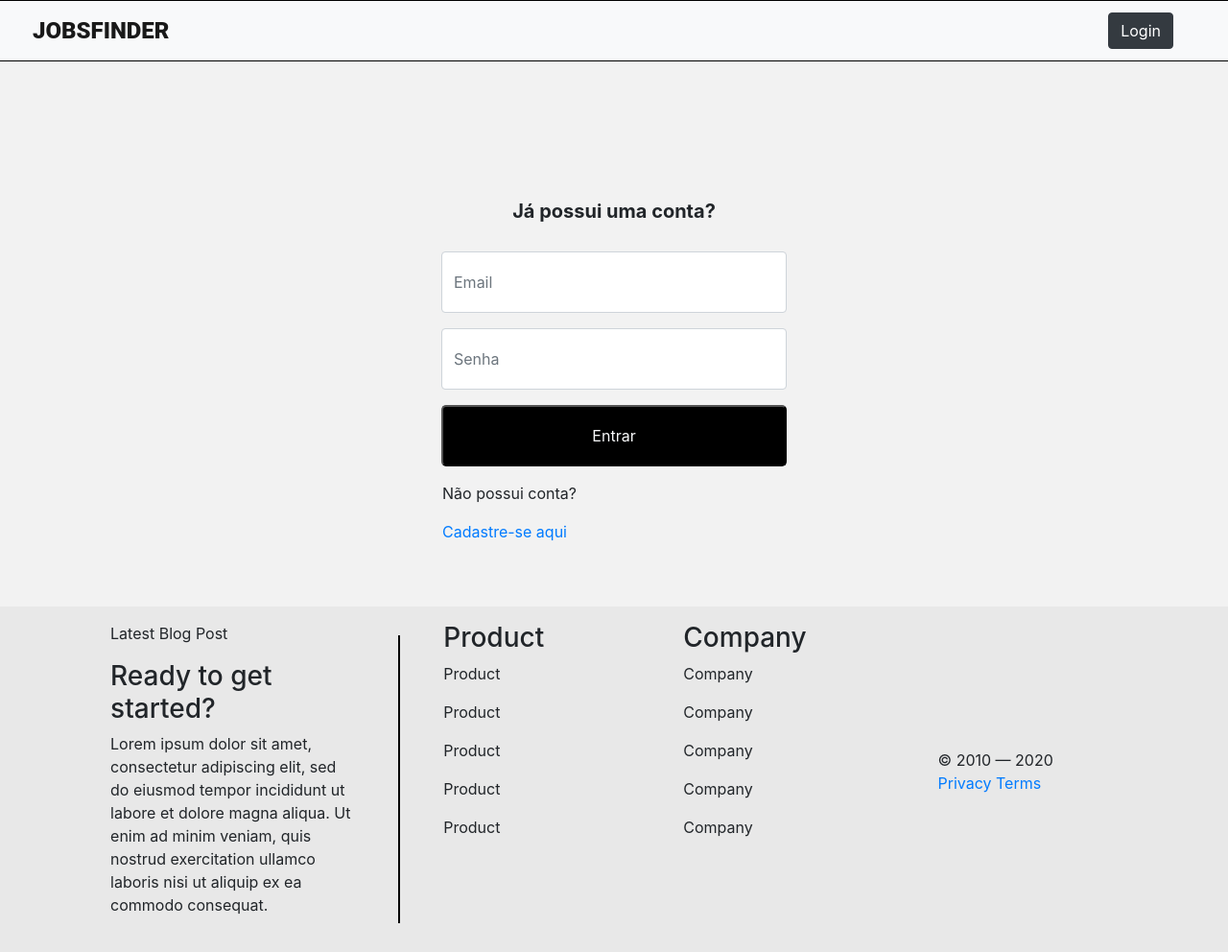
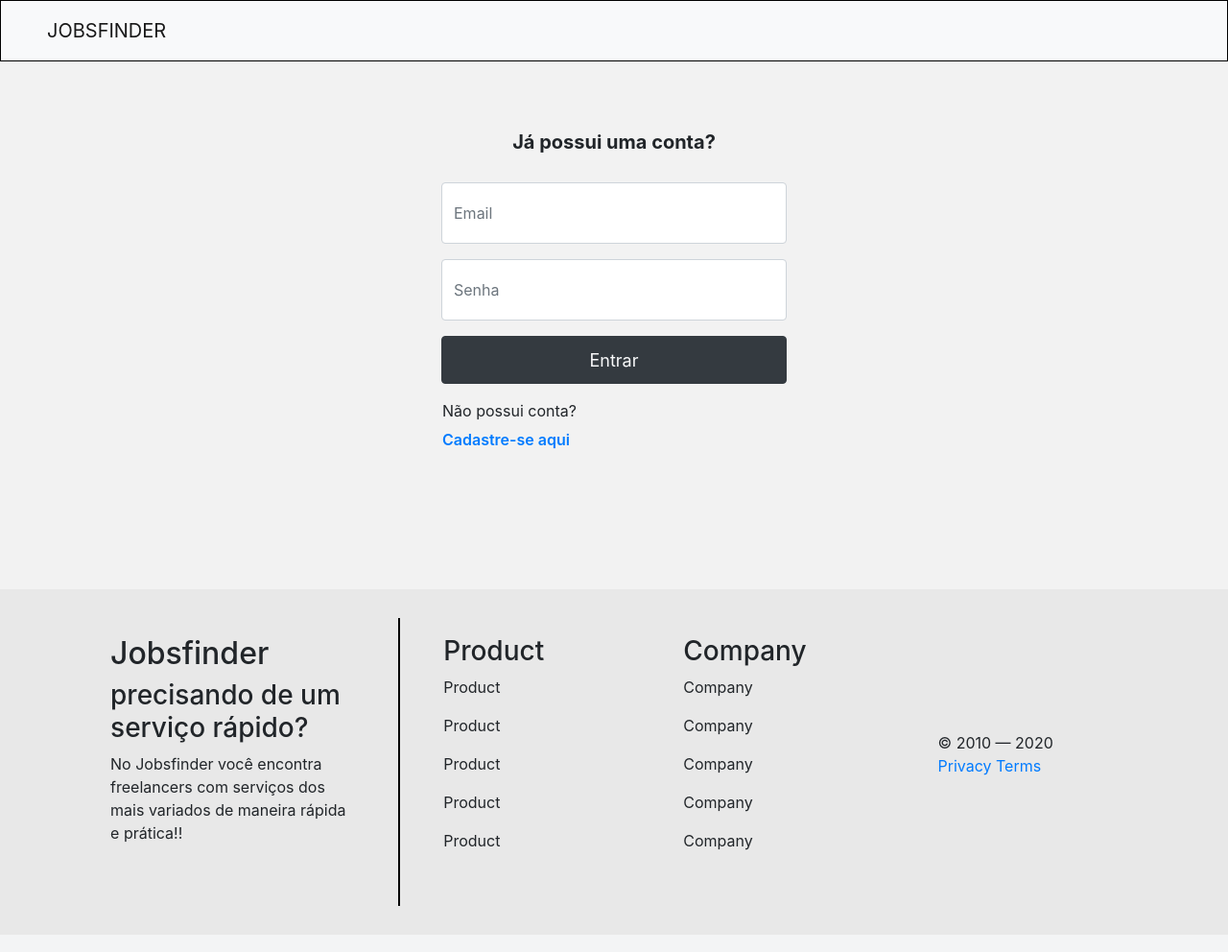
Before and after one commit to filipemota130/Jobsfinder, a Flask app: page /login in a window 1280 px wide. Shown: the whole page at 96% size. Run offline with Flask 2, Linux system fonts and the light colour scheme; some libraries are stand-ins or nearby versions.

Commit message:
Merge branch 'master' of https://github.com/filipemota130/Jobsfinder

```diff
--- a/app/controllers/router.py
+++ b/app/controllers/router.py
@@ -76,9 +76,8 @@ def perfil(id):
     user= User.query.filter_by(id=id).first()
     return render_template('perfil.html', user=user)
 
-
-@app.route('/cadastroJob', methods=['GET', 'POST'])
-def cadastroJobs():
+@app.route('/cadastroJob/<int:id>', methods=['GET', 'POST'])
+def cadastroJobs(id):
     form = CadastroJobForm()
     if request.method == 'POST':
         if form.validate_on_submit():
@@ -94,7 +93,7 @@ def cadastroJobs():
             print(form.value.errors)
             print(form.description.errors)
             print(form.others.errors)
-    return render_template('cadastroJobs.html', form = form)
+    return render_template('cadastroJobs.html', form = form, id=id)
 
 @app.route('/delete/<int:id_job>')
 def delete(id_job):
--- a/app/static/style.css
+++ b/app/static/style.css
@@ -4,15 +4,6 @@
     background: #FFFFFF;
     border: 1px solid #000000;
     box-sizing: border-box;
-  }
-  .navbar-brand{
-    font-family: 'Roboto',sans-serif;
-    font-style: normal;
-    font-weight: bold;
-    font-size: 24px;
-    line-height: 28px;
-    text-transform: uppercase;
-    color: #000000;
   }
 
   #button-texto{
@@ -30,7 +21,7 @@
   .titulo-cont{
     font-family: 'Roboto',sans-serif;
     font-style: normal;
-    font-weight: bold;
+    font-weight: normal;
     font-size: 34px;
     line-height: 34px;
     text-align: center;
--- a/app/templates/login.html
+++ b/app/templates/login.html
@@ -11,8 +11,8 @@
 </head>
 
 <body class='conteiner-fluid' style="background: #F2F2F2;">
-  <nav class="navbar navbar-expand-lg navbar-light bg-light row px-5">
-    <a class="navbar-brand " href="{{ url_for('index') }}"><b>JOBSFINDER</b></a>
+  <nav class="navbar navbar-expand-lg navbar-light bg-light px-5">
+    <a class="navbar-brand " href="{{ url_for('index') }}">JOBSFINDER</a>
     <button class="navbar-toggler" type="button" data-toggle="collapse" data-target="#navbarNav" aria-controls="navbarNav" aria-expanded="false" aria-label="Toggle navigation">
       <span class="navbar-toggler-icon"></span>
     </button>
@@ -33,27 +33,12 @@
       </ul>
         {% if id %}
         {% else %}
-      <ul class="navbar-nav col-4 justify-content-end">
-        <li class="nav-item">
-          <a class="nav-link" href="{{ url_for('login') }}"> <button class="btn btn-dark my-2 my-sm-0">Login</button></a>
-        </li>
-      </ul>
       {% endif %}
     </div>
   </nav>
 <main>
-  <div class="container-fluid"  style="height: 568px; width: 100%">
-    {% with messages = get_flashed_messages() %}
-  {% if messages %}
-    {% for message in messages %}
-      <div class="alert alert-danger position-fixed w-50 text-center" role="alert">
-        {{ message }}
-      </div>
-    {% endfor %}
-  {% endif %}
-{% endwith %}
-{% block body %}{% endblock %}
-  <div style=" width: 360px; padding-top: 120px; padding-bottom: 123px; margin: 0 auto 0 auto;">
+  <div class="container-fluid d-flex justify-content-center" >
+  <div class='py-5 mb-5' style=" width: 360px; margin: 0 auto 0 auto;">
     <form action="" method="POST" class="pt-4 w-50">
       {{ form.csrf_token }}
       <h3 style="width: 360px; font-weight: bold; width: 360px; font-size: 20px; text-align: center; margin-bottom: 30px;">Já possui uma conta?</h3>
@@ -63,26 +48,26 @@
       <div class="form-group" style="width: 360px;">
         {{ form.password(class="form-control", style="height: 64px; width: 360px;" , placeholder="Senha") }}
       </div>
-      <button type="submit" style="height: 64px; width: 360px; border-radius: 5px; background: #000000;" ><text class="text-light">Entrar</text></button>
-      <div class='row px-3 pt-3'>
+      <button type="submit" class='btn btn-dark' style="width: 360px; height: 50px; font-size: 18px;" ><text class="text-light">Entrar</text></button>
+      <div class='d-flex row px-3 pt-3'>
         <p class='pr-2'>Não possui conta?</p>
-        <a href="{{ url_for('cadastro') }}">Cadastre-se aqui</a>
+        <a href="{{ url_for('cadastro') }}" style='font-weight: 600 !important; margin-top: -10px;' >Cadastre-se aqui</a>
       </div>
     </form>
   </div>
   </div>
 </main>
-<footer style="background: #E8E8E8;">
+<footer class='mt-5' style="background: #E8E8E8;">
   <div class="container text-center text-md-left">
     <div class="row text-center text-md-left">
-      <div class="col-md-3 col-lg-3 col-xl-3 mx-auto mt-3">
-        <p>Latest Blog Post</p>
-        <h3>Ready to get started?</h3>
-        <p>Lorem ipsum dolor sit amet, consectetur adipiscing elit, sed do eiusmod tempor incididunt ut labore et dolore magna aliqua. Ut enim ad minim veniam, quis nostrud exercitation ullamco laboris nisi ut aliquip ex ea commodo consequat.
+      <div class="col-md-3 col-lg-3 col-xl-3 mx-auto mt-5">
+        <h2>Jobsfinder</h2>
+        <h3>precisando de um serviço rápido?</h3>
+        <p>No Jobsfinder você encontra freelancers com serviços dos mais variados de maneira rápida e prática!!
         </p>
       </div>
       <div class="linha-vertical"></div>
-      <div class="col-md-2 col-lg-2 col-xl-2 mx-auto mt-3">
+      <div class="col-md-2 col-lg-2 col-xl-2 mx-auto mt-5">
         <h3>Product</h3>
         <p>
           <a>Product</a>
@@ -100,7 +85,7 @@
           <a>Product</a>
         </p>
       </div>
-      <div class="col-md-3 col-lg-2 col-xl-2 mx-auto mt-3">
+      <div class="col-md-3 col-lg-2 col-xl-2 mx-auto mt-5">
         <h3>Company</h3>
         <p>
           <a>Company</a>
--- a/app/templates/perfil.html
+++ b/app/templates/perfil.html
@@ -9,8 +9,8 @@
   <link rel='stylesheet' href="{{ url_for('static', filename= 'style.css' ) }}">
 </head>
 <body>
-    <nav class="navbar navbar-expand-lg navbar-light bg-light row px-5">
-        <a class="navbar-brand " href="{{ url_for('index') }}"><b>JOBSFINDER</b></a>
+    <nav class="navbar navbar-expand-lg navbar-light bg-light px-5">
+        <a class="navbar-brand " href="{{ url_for('index') }}">JOBSFINDER</a>
         <button class="navbar-toggler" type="button" data-toggle="collapse" data-target="#navbarNav" aria-controls="navbarNav" aria-expanded="false" aria-label="Toggle navigation">
           <span class="navbar-toggler-icon"></span>
         </button>
@@ -22,7 +22,7 @@
               </a>
             </li>
             <li class="nav-item">
-                <a class="nav-link" href="{{ url_for('cadastroJobs') }}">Criar Job</a>
+                <a class="nav-link" href="{{ url_for('cadastroJobs', id=id) }}">Criar Job</a>
             </li>
             <li class="nav-item">
                 <a class="nav-link" href="{{ url_for('logout') }}">Sair</a>
```
Also changed, not shown: app/templates/cadastro.html (+13 -24 lines), app/templates/cadastroJobs.html (+115 -25 lines), app/templates/index.html (+4 -4 lines).
